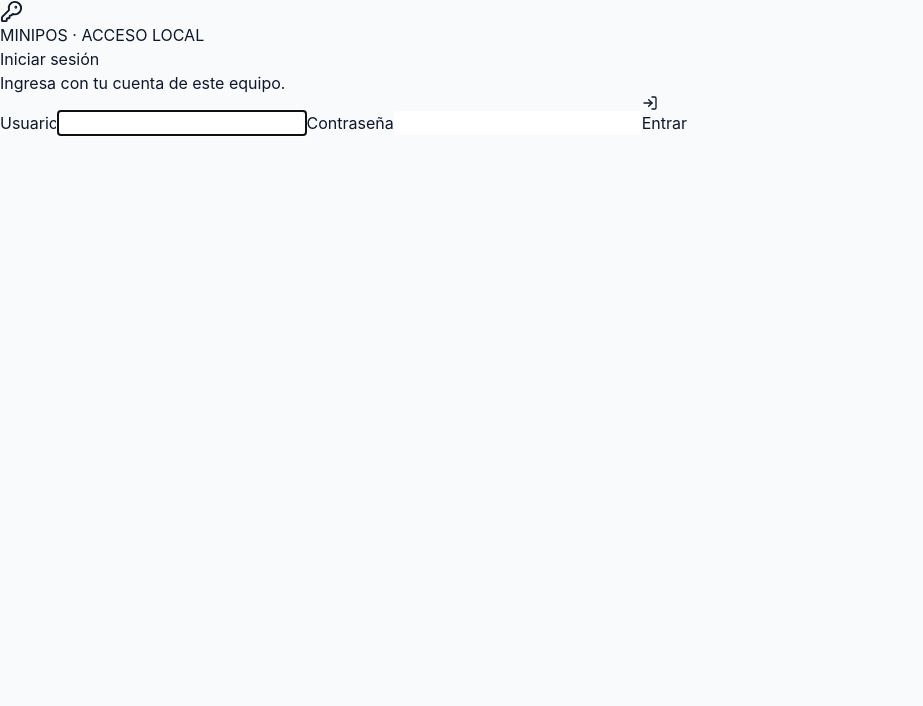
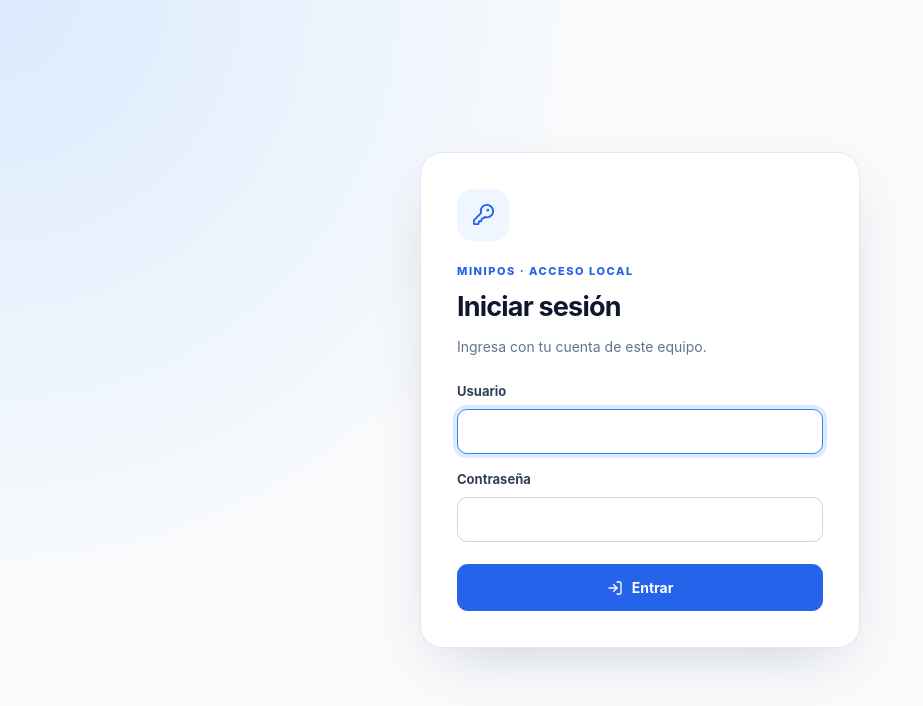
Before and after one commit to AlexSG05/miniPos2.0, a React (Vite) app: page /#/caja in a window 1280 px wide. Shown: the top 706 px of the page, without its empty margins (0-923 px from the left). Built offline with nearby package versions, Linux system fonts and the light colour scheme.

Commit message:
Define tema global claro azul y estilos del acceso

```diff
--- a/src/styles.css
+++ b/src/styles.css
@@ -3,128 +3,80 @@
 @tailwind utilities;
 
 :root {
-  font-family: Inter, system-ui, -apple-system, sans-serif;
-  color: #0f172a;
-  background-color: #f8fafc;
+  font-family: Inter, system-ui, -apple-system, BlinkMacSystemFont, "Segoe UI", sans-serif;
+  color: #1e293b;
+  background: #f8fafc;
   font-synthesis: none;
   text-rendering: optimizeLegibility;
   -webkit-font-smoothing: antialiased;
 }
+* { box-sizing: border-box; }
+html, body, #root { width: 100%; min-height: 100%; margin: 0; }
+body { background: #f8fafc; }
+button, input, select, textarea { font: inherit; }
+button { cursor: pointer; }
+button:disabled { cursor: not-allowed; }
 
-* { box-sizing: border-box; }
-html, body, #root { width: 100%; height: 100%; overflow: hidden; }
+/* Compatibilidad visual para las pantallas existentes mientras comparten el tema claro. */
+.bg-zinc-950 { background-color: #f8fafc !important; }
+.bg-zinc-900, .bg-zinc-900\/40, .bg-zinc-900\/30, .bg-zinc-900\/50 { background-color: #ffffff !important; }
+.bg-zinc-900\/40:hover, .bg-zinc-900:hover { background-color: #f8fafc !important; }
+.border-zinc-800, .border-zinc-700, .border-zinc-600 { border-color: #e2e8f0 !important; }
+.divide-zinc-800 > :not([hidden]) ~ :not([hidden]) { border-color: #e2e8f0 !important; }
+.text-zinc-100, .text-zinc-200 { color: #1e293b !important; }
+.text-zinc-300 { color: #334155 !important; }
+.text-zinc-400, .text-zinc-500 { color: #64748b !important; }
+.text-sky-300, .text-sky-400 { color: #2563eb !important; }
+.bg-sky-700, .bg-sky-600, .bg-yellow-500, .bg-emerald-600 { background-color: #2563eb !important; color: #ffffff !important; }
+.bg-sky-700:hover, .bg-sky-600:hover, .bg-yellow-500:hover, .bg-emerald-600:hover { background-color: #1d4ed8 !important; }
+.border-red-900 { border-color: #fecaca !important; }
+.bg-red-950\/40 { background-color: #fef2f2 !important; }
+.text-red-300 { color: #b91c1c !important; }
+.border-emerald-900 { border-color: #a7f3d0 !important; }
+.bg-emerald-950\/30 { background-color: #ecfdf5 !important; }
+.text-emerald-300 { color: #047857 !important; }
+.border-amber-900\/60 { border-color: #fde68a !important; }
+.bg-amber-950\/20 { background-color: #fffbeb !important; }
+.text-amber-200, .text-amber-300 { color: #b45309 !important; }
+.bg-zinc-950 input, .bg-zinc-950 select, .bg-zinc-950 textarea,
+input.bg-zinc-950, select.bg-zinc-950, textarea.bg-zinc-950 {
+  background-color: #ffffff !important;
+  color: #0f172a !important;
+  border-color: #cbd5e1 !important;
+}
+table thead { background-color: #f1f5f9 !important; }
+table tbody tr:hover { background-color: #f8fafc; }
 
-/* Contenedor Principal del POS */
-.pos-container {
-  display: flex;
-  flex-direction: column;
-  height: 100vh;
-  background-color: #f1f5f9;
+/* Acceso inicial y autenticación */
+.auth-screen {
+  display: flex; min-height: 100vh; align-items: center; justify-content: center;
+  padding: 24px; background: radial-gradient(circle at top left, #dbeafe 0, transparent 38%), #f8fafc;
 }
-
-/* Layout Principal de 2 Columnas */
-.pos-layout {
-  display: grid;
-  grid-template-columns: 1fr 360px;
-  gap: 1rem;
-  flex: 1;
-  padding: 1rem;
-  min-height: 0;
+.auth-panel {
+  width: 100%; max-width: 440px; padding: 36px; border: 1px solid #e2e8f0;
+  border-radius: 22px; background: #fff; box-shadow: 0 20px 60px -24px rgb(15 23 42 / .22);
 }
-
-@media (max-width: 1024px) {
-  .pos-layout {
-    grid-template-columns: 1fr 300px;
-  }
+.auth-mark {
+  display: flex; width: 52px; height: 52px; align-items: center; justify-content: center;
+  border-radius: 16px; background: #eff6ff; color: #2563eb;
 }
-
-/* Estilos de Tabla de Productos */
-.pos-table-wrapper {
-  background: #ffffff;
-  border-radius: 0.75rem;
-  border: 1px solid #e2e8f0;
-  box-shadow: 0 1px 3px 0 rgb(0 0 0 / 0.05);
-  overflow: hidden;
-  display: flex;
-  flex-direction: column;
+.auth-panel .eyebrow { margin-top: 22px; color: #2563eb; font-size: 11px; font-weight: 800; letter-spacing: .14em; }
+.auth-panel h1 { margin-top: 8px; color: #0f172a; font-size: 27px; font-weight: 750; letter-spacing: -.03em; }
+.auth-description { margin-top: 8px; margin-bottom: 24px; color: #64748b; font-size: 14px; line-height: 1.6; }
+.auth-panel label { display: block; margin-top: 16px; color: #334155; font-size: 13px; font-weight: 650; }
+.auth-panel input {
+  display: block; width: 100%; margin-top: 7px; padding: 12px 13px; border: 1px solid #cbd5e1;
+  border-radius: 10px; background: #fff; color: #0f172a; outline: none;
 }
-
-.pos-table {
-  width: 100%;
-  text-align: left;
-  border-collapse: collapse;
+.auth-panel input:focus { border-color: #3b82f6; box-shadow: 0 0 0 4px #dbeafe; }
+.auth-hint { margin-top: 8px; color: #64748b; font-size: 12px; line-height: 1.5; }
+.auth-error { margin-top: 16px; padding: 11px 12px; border: 1px solid #fecaca; border-radius: 10px; background: #fef2f2; color: #b91c1c; font-size: 13px; }
+.auth-panel > button {
+  display: flex; width: 100%; align-items: center; justify-content: center; gap: 9px;
+  margin-top: 22px; padding: 13px; border: 0; border-radius: 11px; background: #2563eb;
+  color: #fff; font-size: 14px; font-weight: 700; transition: background .15s ease;
 }
-
-.pos-table th {
-  background-color: #f8fafc;
-  color: #475569;
-  font-size: 0.75rem;
-  font-weight: 700;
-  text-transform: uppercase;
-  letter-spacing: 0.05em;
-  padding: 0.75rem 1rem;
-  border-bottom: 1px solid #e2e8f0;
-}
-
-.pos-table td {
-  padding: 0.75rem 1rem;
-  font-size: 0.875rem;
-  color: #1e293b;
-  border-bottom: 1px solid #f1f5f9;
-}
-
-.pos-table tr:hover {
-  background-color: #f8fafc;
-}
-
-/* Bloque de Escaneo de Código e Inputs */
-.pos-input-bar {
-  background: #ffffff;
-  border-radius: 0.75rem;
-  border: 1px solid #e2e8f0;
-  padding: 0.75rem 1rem;
-  display: flex;
-  gap: 0.75rem;
-  align-items: center;
-  box-shadow: 0 1px 3px 0 rgb(0 0 0 / 0.05);
-}
-
-/* Panel Lateral Derecho (Resumen y Cobro) */
-.pos-sidebar {
-  display: flex;
-  flex-direction: column;
-  gap: 1rem;
-  min-height: 0;
-}
-
-/* Tarjeta del Total General */
-.pos-total-card {
-  background-color: #0f172a;
-  color: #ffffff;
-  border-radius: 0.75rem;
-  padding: 1.25rem;
-  box-shadow: 0 10px 15px -3px rgb(0 0 0 / 0.1);
-  display: flex;
-  flex-direction: column;
-  justify-content: space-between;
-}
-
-.pos-total-amount {
-  font-size: 3rem;
-  font-weight: 800;
-  line-height: 1;
-  color: #34d399; /* Emerald 400 */
-  font-family: monospace, monospace;
-}
-
-/* Badges de Atajos de Teclado */
-kbd {
-  background-color: #f1f5f9;
-  border: 1px solid #cbd5e1;
-  border-radius: 0.25rem;
-  box-shadow: 0 1px 0 0 #cbd5e1;
-  color: #334155;
-  font-size: 0.75rem;
-  font-weight: 700;
-  padding: 0.15rem 0.4rem;
-}
+.auth-panel > button:hover { background: #1d4ed8; }
+.auth-panel > button:disabled { opacity: .6; cursor: wait; }
+.auth-loading { display: grid; min-height: 100vh; place-items: center; background: #f8fafc; color: #475569; font-size: 14px; }
+@media (max-width: 640px) { .auth-panel { padding: 26px 22px; } }
```
